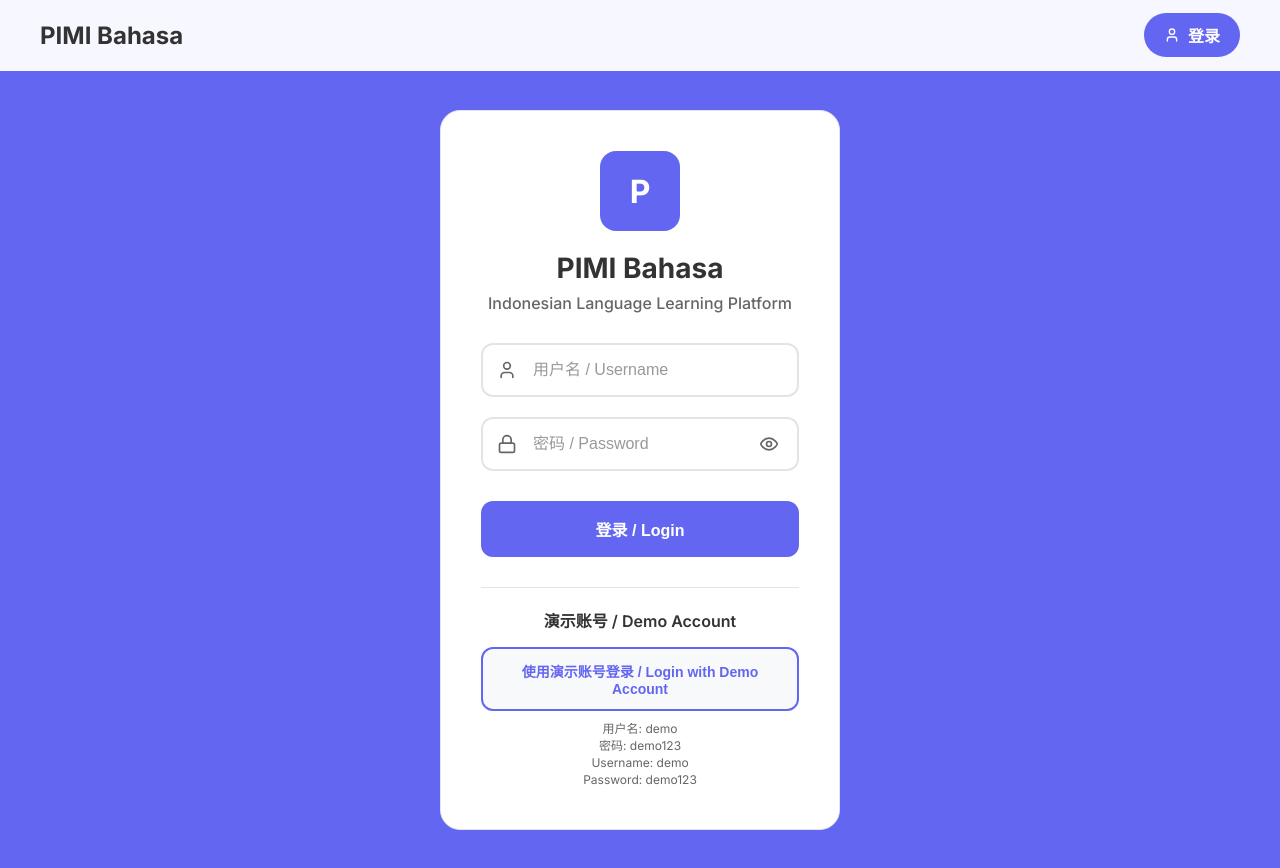
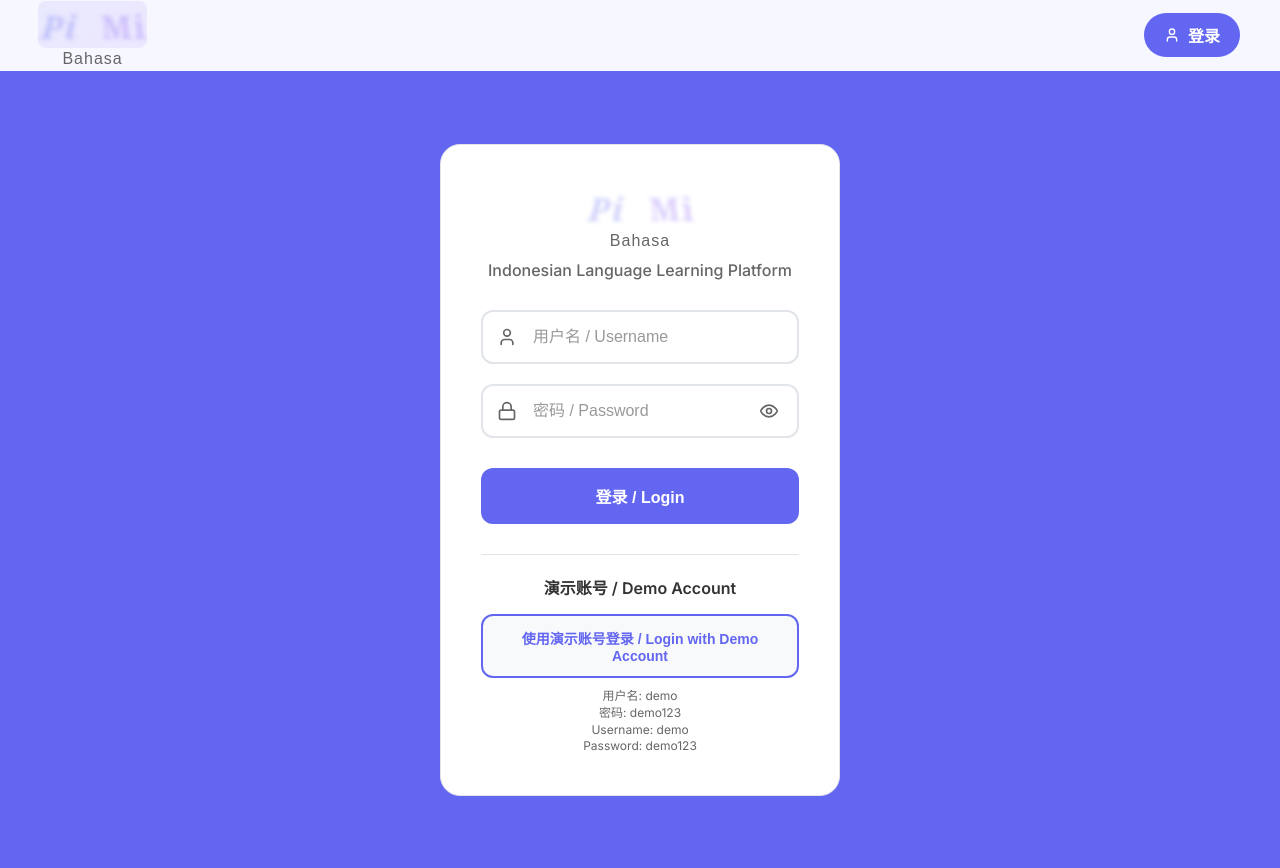
Before and after one commit to roisantoso-id/bahasa-beraja, a React (Create React App) app: page /login in a window 1280 px wide. Built offline with nearby package versions, Linux system fonts and the light colour scheme.

Commit message:
feat: add artistic PiMi logo design and remove animations from Header

```diff
--- /dev/null
+++ b/src/components/ArtisticLogo.js
@@ -0,0 +1,100 @@
+import React from 'react';
+import styled from 'styled-components';
+
+const LogoContainer = styled.div`
+  display: flex;
+  align-items: center;
+  justify-content: center;
+  gap: 8px;
+  font-family: 'Georgia', serif;
+`;
+
+const PiMiText = styled.div`
+  font-size: ${props => props.size || '32px'};
+  font-weight: 700;
+  background: linear-gradient(135deg, #6366f1 0%, #8b5cf6 100%);
+  -webkit-background-clip: text;
+  -webkit-text-fill-color: transparent;
+  background-clip: text;
+  text-shadow: none;
+  letter-spacing: 2px;
+  position: relative;
+
+  &::before {
+    content: '';
+    position: absolute;
+    top: -2px;
+    left: -2px;
+    right: -2px;
+    bottom: -2px;
+    background: linear-gradient(135deg, #6366f1 0%, #8b5cf6 100%);
+    z-index: -1;
+    border-radius: 8px;
+    opacity: 0.1;
+  }
+`;
+
+const Pi = styled.span`
+  color: #6366f1;
+  font-style: italic;
+  font-weight: 900;
+  text-shadow: 2px 2px 4px rgba(99, 102, 241, 0.3);
+  transform: skew(-5deg);
+  display: inline-block;
+`;
+
+const Mi = styled.span`
+  color: #8b5cf6;
+  font-weight: 700;
+  text-shadow: 2px 2px 4px rgba(139, 92, 246, 0.3);
+  transform: skew(5deg);
+  display: inline-block;
+`;
+
+const Dot = styled.span`
+  color: #6366f1;
+  font-size: ${props => (props.size || '32px') * 0.3}px;
+  font-weight: 900;
+  margin: 0 4px;
+  animation: pulse 2s infinite;
+
+  @keyframes pulse {
+    0%, 100% { opacity: 1; }
+    50% { opacity: 0.7; }
+  }
+`;
+
+const Subtitle = styled.div`
+  font-size: ${props => (props.size || '32px') * 0.4}px;
+  color: #666;
+  font-weight: 500;
+  letter-spacing: 1px;
+  margin-top: 4px;
+  font-family: 'Arial', sans-serif;
+`;
+
+const LogoWrapper = styled.div`
+  display: flex;
+  flex-direction: column;
+  align-items: center;
+  text-align: center;
+`;
+
+function ArtisticLogo({ size = '32px', showSubtitle = true }) {
+  return (
+    <LogoWrapper>
+      <LogoContainer>
+        <PiMiText size={size}>
+          <Pi>Pi</Pi>
+          <Dot size={size}>•</Dot>
+          <Mi>Mi</Mi>
+        </PiMiText>
+      </LogoContainer>
+      {showSubtitle && (
+        <Subtitle size={size}>Bahasa</Subtitle>
+      )}
+    </LogoWrapper>
+  );
+}
+
+export default ArtisticLogo;
--- a/src/components/Header.js
+++ b/src/components/Header.js
@@ -1,10 +1,10 @@
 import React, { useState, useEffect } from 'react';
 import { Link, useLocation, useNavigate } from 'react-router-dom';
 import styled from 'styled-components';
-import { motion, AnimatePresence } from 'framer-motion';
 import { Book, User, LogOut, Settings, BarChart, Menu, X } from 'lucide-react';
 import UserManager from '../utils/userManager';
 import UpdateManager from '../utils/updateManager';
+import ArtisticLogo from './ArtisticLogo';
 
 import { gradients, colors } from '../utils/theme';
 
@@ -53,20 +53,6 @@ const Logo = styled(Link)`
   }
 `;
 
-const LogoText = styled.h1`
-  font-size: 24px;
-  font-weight: 700;
-  margin: 0;
-
-  @media (max-width: 768px) {
-    font-size: 20px;
-  }
-
-  @media (max-width: 480px) {
-    display: none;
-  }
-`;
-
 const DesktopNav = styled.nav`
   display: flex;
   align-items: center;
@@ -84,7 +70,6 @@ const MobileMenuButton = styled.button`
   cursor: pointer;
   padding: 8px;
   border-radius: 8px;
-  transition: all 0.3s ease;
 
   &:hover {
     background: rgba(180, 138, 74, 0.08);
@@ -97,7 +82,7 @@ const MobileMenuButton = styled.button`
   }
 `;
 
-const MobileMenuOverlay = styled(motion.div)`
+const MobileMenuOverlay = styled.div`
   display: none;
   position: fixed;
   top: 0;
@@ -112,7 +97,7 @@ const MobileMenuOverlay = styled(motion.div)`
   }
 `;
 
-const MobileMenuContent = styled(motion.div)`
+const MobileMenuContent = styled.div`
   position: fixed;
   top: 0;
   right: 0;
@@ -144,7 +129,6 @@ const MobileMenuClose = styled.button`
   cursor: pointer;
   padding: 8px;
   border-radius: 8px;
-  transition: all 0.3s ease;
 
   &:hover {
     background: rgba(180, 138, 74, 0.08);
@@ -164,7 +148,6 @@ const NavLink = styled(Link)`
   font-weight: 500;
   padding: 12px 16px;
   border-radius: 12px;
-  transition: all 0.3s ease;
   position: relative;
   display: block;
 
@@ -256,7 +239,7 @@ const UserName = styled.span`
   }
 `;
 
-const UserDropdown = styled(motion.div)`
+const UserDropdown = styled.div`
   position: absolute;
   top: 100%;
   right: 0;
@@ -468,7 +451,7 @@ function Header() {
     <HeaderContainer>
       <HeaderContent>
         <Logo to="/">
-          <LogoText>PIMI Bahasa</LogoText>
+          <ArtisticLogo />
         </Logo>
 
         {currentUser && (
@@ -496,14 +479,8 @@ function Header() {
                   <UserName>{currentUser.displayName}</UserName>
                 </UserButton>
 
-                <AnimatePresence>
                 {showDropdown && (
-                    <UserDropdown
-                      initial={{ opacity: 0, y: -10 }}
-                      animate={{ opacity: 1, y: 0 }}
-                      exit={{ opacity: 0, y: -10 }}
-                      transition={{ duration: 0.2 }}
-                    >
+                  <UserDropdown>
                     <UserStats>
                       <StatRow>
                         <StatLabel>用户名</StatLabel>
@@ -541,7 +518,6 @@ function Header() {
                     </DropdownItem>
                   </UserDropdown>
                 )}
-                </AnimatePresence>
               </UserInfo>
 
               <MobileMenuButton onClick={() => setShowMobileMenu(true)}>
@@ -557,24 +533,13 @@ function Header() {
         </UserSection>
 
         {/* 移动端菜单 */}
-        <AnimatePresence>
         {showMobileMenu && (
           <>
-              <MobileMenuOverlay
-                initial={{ opacity: 0 }}
-                animate={{ opacity: 1 }}
-                exit={{ opacity: 0 }}
-                onClick={closeMobileMenu}
-              />
-              <MobileMenuContent
-                initial={{ x: '100%' }}
-                animate={{ x: 0 }}
-                exit={{ x: '100%' }}
-                transition={{ type: 'tween', duration: 0.3 }}
-              >
+            <MobileMenuOverlay onClick={closeMobileMenu} />
+            <MobileMenuContent>
               <MobileMenuHeader>
                 <Logo to="/" onClick={closeMobileMenu}>
-                    <span style={{ fontSize: '18px', fontWeight: '700' }}>PIMI Bahasa</span>
+                  <ArtisticLogo />
                 </Logo>
                 <MobileMenuClose onClick={closeMobileMenu}>
                   <X size={24} color={PRIMARY_DARK} />
@@ -638,7 +603,6 @@ function Header() {
             </MobileMenuContent>
           </>
         )}
-        </AnimatePresence>
       </HeaderContent>
     </HeaderContainer>
   );
--- a/src/pages/Home.js
+++ b/src/pages/Home.js
@@ -3,6 +3,7 @@ import styled from 'styled-components';
 import { BookOpen, Brain, Trophy, TrendingUp, Calendar, Target } from 'lucide-react';
 import { Link } from 'react-router-dom';
 import LocalDatabase from '../utils/database';
+import ArtisticLogo from '../components/ArtisticLogo';
 
 const HomeContainer = styled.div`
   padding: 40px 20px;
@@ -524,6 +525,20 @@ const QuickActionButton = styled(Link)`
   border-radius: 25px;
   font-weight: 600;
   border: 2px solid #667eea;
+
+  @media (max-width: 768px) {
+    padding: 10px 20px;
+    font-size: 14px;
+    border-radius: 20px;
+  }
+
+  @media (max-width: 480px) {
+    padding: 8px 16px;
+    font-size: 13px;
+    border-radius: 18px;
+    width: 100%;
+    justify-content: center;
+  }
 `;
 
 const CommunitySection = styled.div`
@@ -826,13 +841,7 @@ function Home() {
     <HomeContainer>
       <Hero>
         <HeroLogo>
-          <LogoIcon>
-            <LogoImage src="/company-logo.jpeg" alt="Belajar Bahasa Logo" />
-          </LogoIcon>
-          <LogoText>
-            <LogoTitle>Belajar Bahasa</LogoTitle>
-            <LogoSubtitle>INDONESIAN LEARNING</LogoSubtitle>
-          </LogoText>
+          <ArtisticLogo size="48px" showSubtitle={false} />
         </HeroLogo>
         <Title>智能印尼语学习平台</Title>
         <Subtitle>掌握印尼语，开启东南亚之旅</Subtitle>
--- a/src/pages/Login.js
+++ b/src/pages/Login.js
@@ -2,6 +2,7 @@ import React, { useState } from 'react';
 import styled from 'styled-components';
 import { Eye, EyeOff, User, Lock } from 'lucide-react';
 import UserManager from '../utils/userManager';
+import ArtisticLogo from '../components/ArtisticLogo';
 
 const LoginContainer = styled.div`
   min-height: 100vh;
@@ -26,32 +27,11 @@ const LogoSection = styled.div`
   margin-bottom: 30px;
 `;
 
-const LogoIcon = styled.div`
-  width: 80px;
-  height: 80px;
-  border-radius: 16px;
-  background: #6366f1;
-  display: flex;
-  align-items: center;
-  justify-content: center;
-  margin: 0 auto 20px;
-  color: white;
-  font-size: 32px;
-  font-weight: bold;
-`;
-
-const LogoTitle = styled.h1`
-  font-size: 28px;
-  font-weight: 700;
-  color: #333;
-  margin: 0;
-  margin-bottom: 8px;
-`;
-
 const LogoSubtitle = styled.div`
   font-size: 16px;
   color: #666;
   font-weight: 500;
+  margin-top: 10px;
 `;
 
 const Form = styled.form`
@@ -243,8 +223,7 @@ function Login() {
     <LoginContainer>
       <LoginCard>
         <LogoSection>
-          <LogoIcon>P</LogoIcon>
-          <LogoTitle>PIMI Bahasa</LogoTitle>
+          <ArtisticLogo />
           <LogoSubtitle>Indonesian Language Learning Platform</LogoSubtitle>
         </LogoSection>
 
```
Lines whose indentation alone changed are shown as unchanged.
